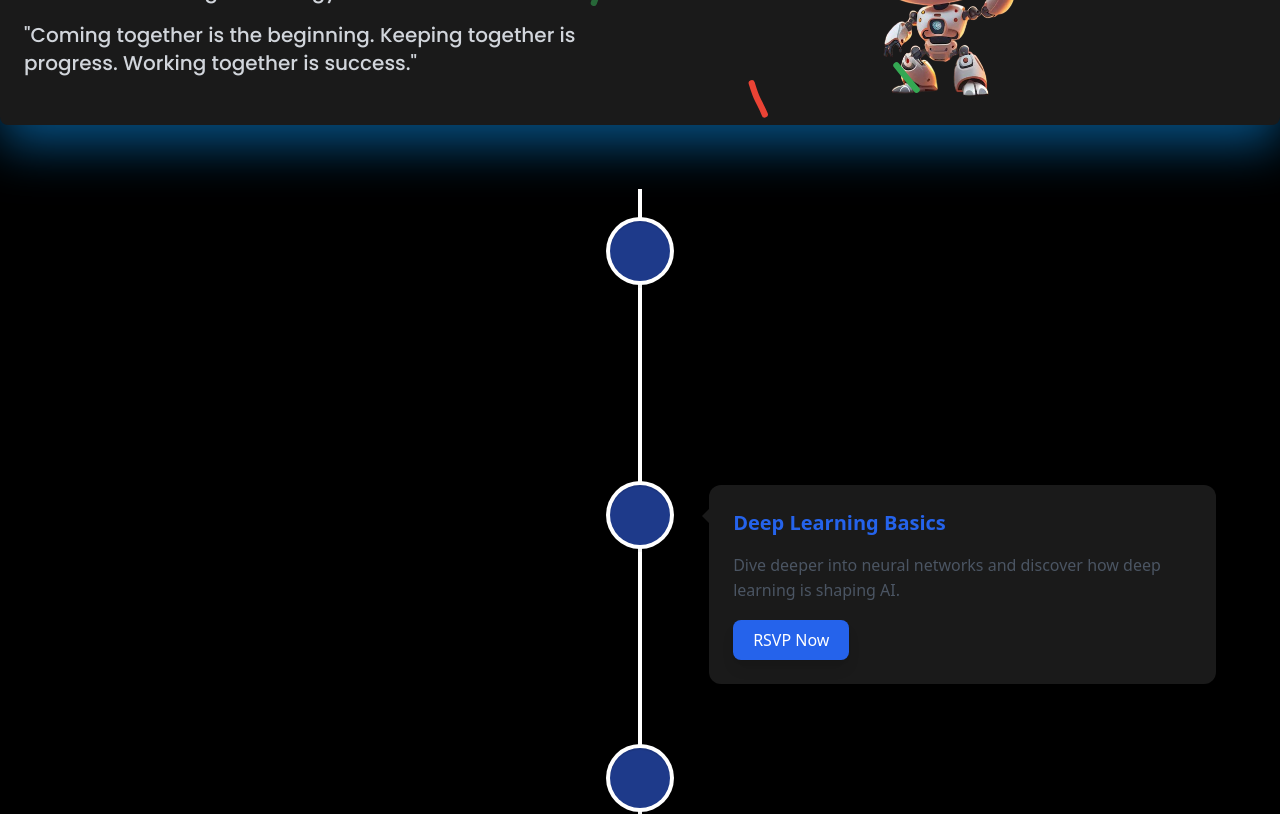
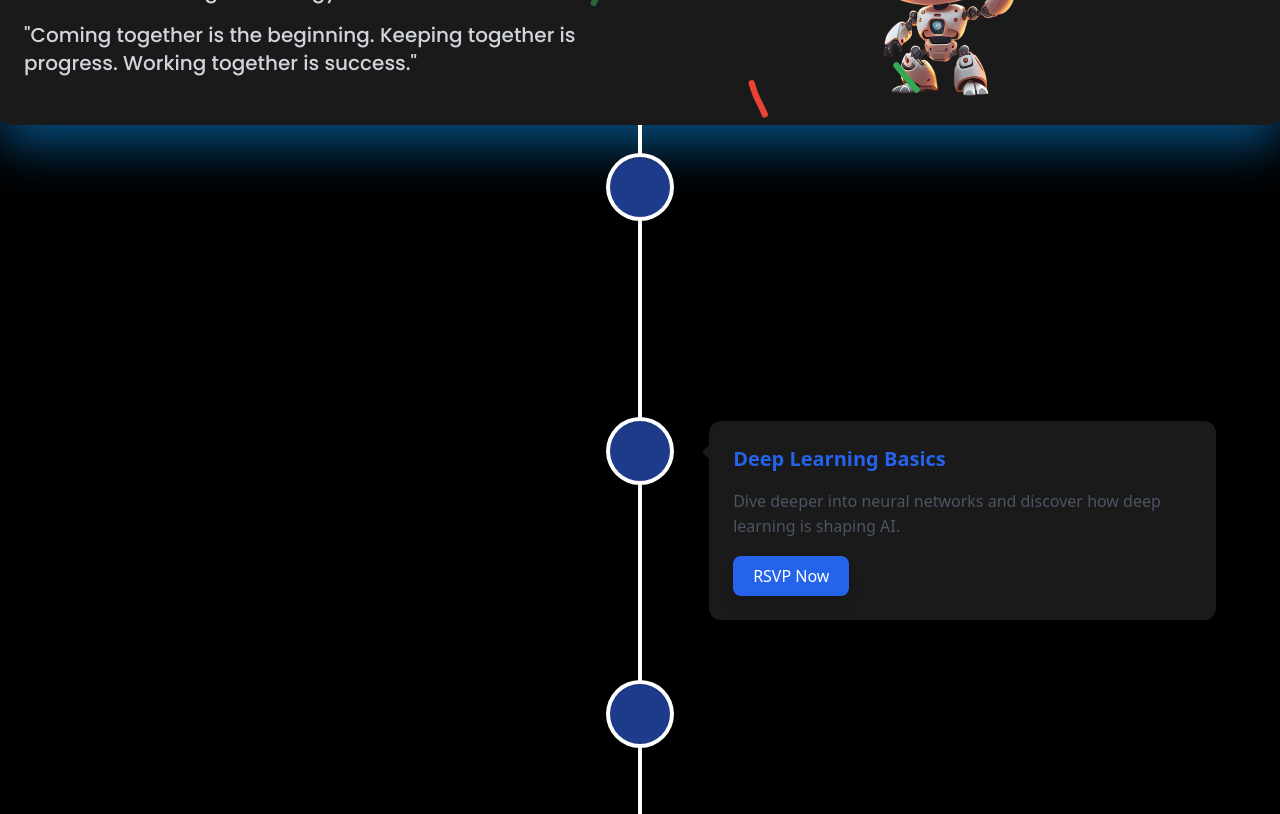
Before and after one commit to NeilSulhyan10/GDSC_AIML, a React (Vite) app: page / in a window 1280 px wide. Shown: the part 600-1414 px from the top of the page. Built offline with nearby package versions, Linux system fonts and the light colour scheme.

Commit message:
laptop change

```diff
--- a/src/App.jsx
+++ b/src/App.jsx
@@ -45,8 +45,7 @@ function App() {
         </h2>
         <Timer />
       </div>
-
-      <div className="flex flex-col md:flex-row justify-around items-center w-full mt-6 font-poppins space-y-4 md:space-y-0 bg-white bg-opacity-10 backdrop-filter backdrop-blur-lg rounded-lg shadow-[0_20px_50px_rgba(8,_112,_184,_0.7)] mt-32 p-6">
+      <div className="flex flex-col md:flex-row justify-around items-center w-full mt-6 font-poppins space-y-4 md:space-y-0 bg-white bg-opacity-10 backdrop-filter backdrop-blur-lg rounded-lg shadow-[0_20px_50px_rgba(8,_112,_184,_0.7)] mt-44 p-6">
         <div className="md:w-1/2 px-4 md:px-0 text-center md:text-left">
           <h3 className="text-gray-300 text-base md:text-lg lg:text-xl font-medium">
             Google Developer Students' Club - WCE aims to inculcate the culture
@@ -67,7 +66,7 @@ function App() {
         </div>
       </div>
 
-      <div className="mt-16">
+      <div>
         <VerticalTimeline>
           {sessions.map((session, index) => (
             <VerticalTimelineElement
```
